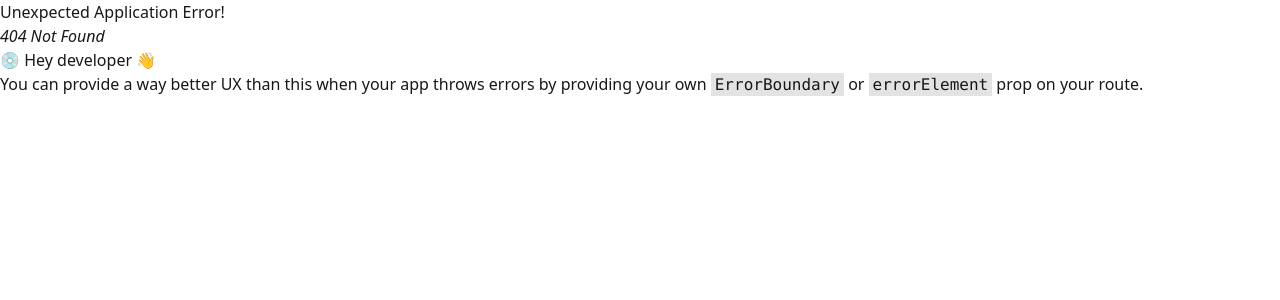
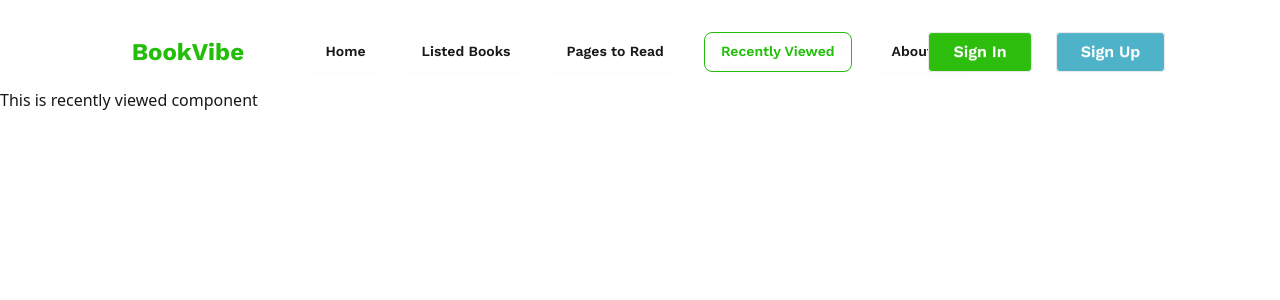
Before and after one commit to jnakht/book-vibe, a React (Vite) app: page /recentlyViewed in a window 1280 px wide. Before the commit this address had no page. Shown: the top 300 px of the page. Built offline with nearby package versions, Linux system fonts and the light colour scheme; a web font is replaced by a local one.

Commit message:
recently viewed js code written

```diff
--- /dev/null
+++ b/src/Utility/RecentlyViewed.js
@@ -0,0 +1,25 @@
+import { getFromLocalStorage, store } from "./Utility"
+
+
+
+const setToRecentlyViewed = (book) => {
+    const existing = getFromLocalStorage('recents');
+    let isThere = false;
+    const newExistingList = [];
+    existing.map(individualBook => {
+          // if the book is in existing list then first remove from the list and then push it as top item
+        if (individualBook.bookId === book.bookId) {
+            isThere = true;
+        }
+        else {
+            newExistingList.push(individualBook);
+        }
+    })
+
+
+    if (!isThere) {
+        newExistingList.push(book);
+    }
+    store('recents', newExistingList);
+
+}
--- a/src/Utility/Utility.js
+++ b/src/Utility/Utility.js
@@ -40,4 +40,4 @@ const store = (str, data) => {
     localStorage.setItem(str, JSON.stringify(data));
 }
 
-export {setToLocalStorage, getFromLocalStorage};
+export {setToLocalStorage, getFromLocalStorage, store};
--- a/src/assets/Components/Book/Book.jsx
+++ b/src/assets/Components/Book/Book.jsx
@@ -3,11 +3,14 @@ import { BookContext } from "../Books/Books";
 import '../../../App.css'
 import { FaRegStar } from "react-icons/fa";
 import { Link } from "react-router-dom";
+
 const Book = ({book}) => {
     const {bookId, bookName, author, image, category, publisher, rating, tags} = book;
+    const handleAddToRecent = () => {
 
+    }
     return (
-        <Link to={`/book/${bookId}`}>
+        <Link onClick={handleAddToRecent} to={`/book/${bookId}`}>
             <div className="card bg-base-100 md:w-96 h-[500px] shadow-sm hover:border-2 hover:border-[#23BE0A] transition hover:scale-105 grow">
                 <figure className="px-10 pt-10 rounded-2xl">
                     <img
--- a/src/assets/Components/Navbar/Navbar.jsx
+++ b/src/assets/Components/Navbar/Navbar.jsx
@@ -15,7 +15,7 @@ const Navbar = () => {
                         <NavLink to='/'>Home</NavLink>
                         <NavLink to='listedBooks'>Listed Books</NavLink>
                         <NavLink to='pagesToRead'>Pages to Read</NavLink>
-                        <NavLink to='blogs'>Blogs</NavLink>
+                        <NavLink to='blogs'>Recently Viewed</NavLink>
                         <NavLink to='aboutUs'>About Us</NavLink>
                         <NavLink to='signIn'>Sign In</NavLink>
                         <NavLink to='signUp'>Sign Up</NavLink>
@@ -32,7 +32,7 @@ const Navbar = () => {
                         <NavLink to='/' className='btn bg-white border-none rounded-lg'>Home</NavLink>
                         <NavLink to='listedBooks' className='btn bg-white border-none rounded-lg'>Listed Books</NavLink>
                         <NavLink to='pagesToRead' className='btn bg-white border-none rounded-lg'>Pages to Read</NavLink>
-                        <NavLink to='blogs' className='btn bg-white border-none rounded-lg'>Blogs</NavLink>
+                        <NavLink to='recentlyViewed' className='btn bg-white border-none rounded-lg'>Recently Viewed</NavLink>
                         <NavLink to='aboutUs' className='btn bg-white border-none rounded-lg'>About Us</NavLink>
                 </ul>
             </div>
--- /dev/null
+++ b/src/assets/Components/RecentlyViewed/RecentlyViewed.jsx
@@ -0,0 +1,11 @@
+
+
+const RecentlyViewed = () => {
+    return (
+        <div>
+            <h3>This is recently viewed component</h3>
+        </div>
+    );
+};
+
+export default RecentlyViewed;
--- a/src/assets/Router/Router.jsx
+++ b/src/assets/Router/Router.jsx
@@ -13,6 +13,7 @@ import BookDetails from "../Components/BookDetails/BookDetails";
 
 import Wishlist from "../Components/Wishlist/Wishlist";
 import ReadBooks from "../Components/ReadBooks/ReadBooks";
+import RecentlyViewed from "../Components/RecentlyViewed/RecentlyViewed";
 
 
 export const router = createBrowserRouter([
@@ -44,8 +45,8 @@ export const router = createBrowserRouter([
                 element: <PagesToRead></PagesToRead>
             },
             {
-                path: 'blogs',
-                element: <Blogs></Blogs>
+                path: 'recentlyViewed',
+                element: <RecentlyViewed></RecentlyViewed>
             },
             {
                 path: 'aboutUs',
```
